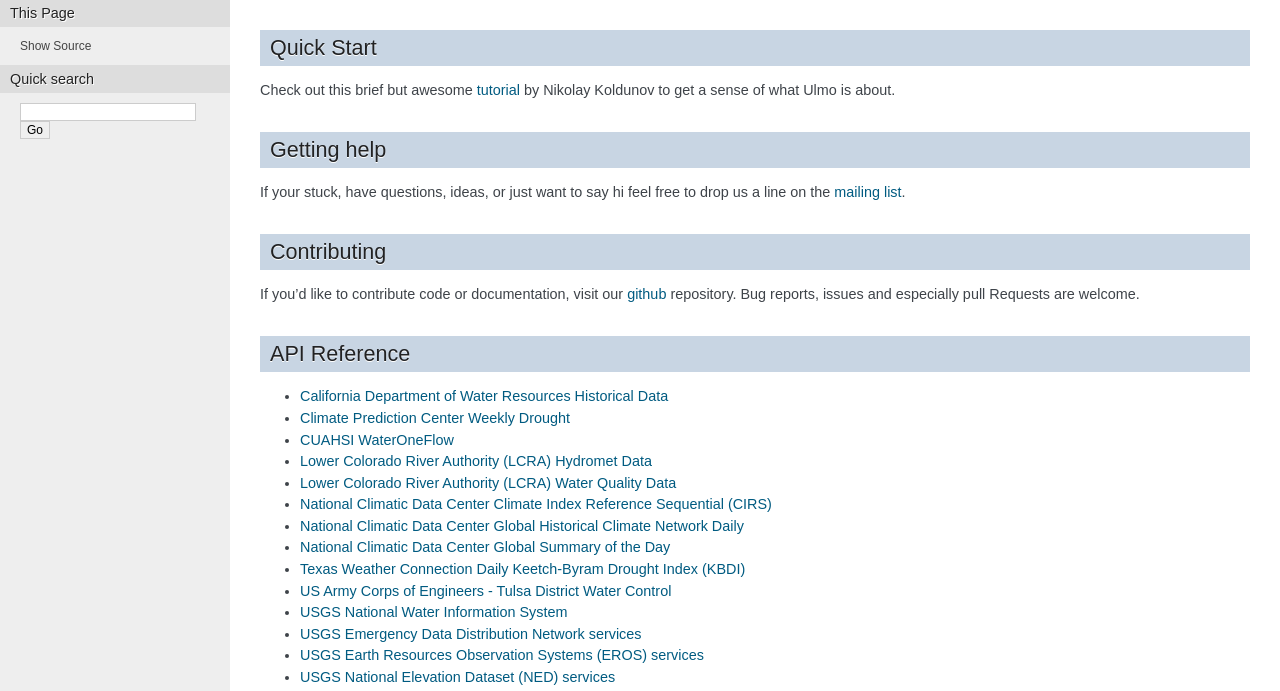
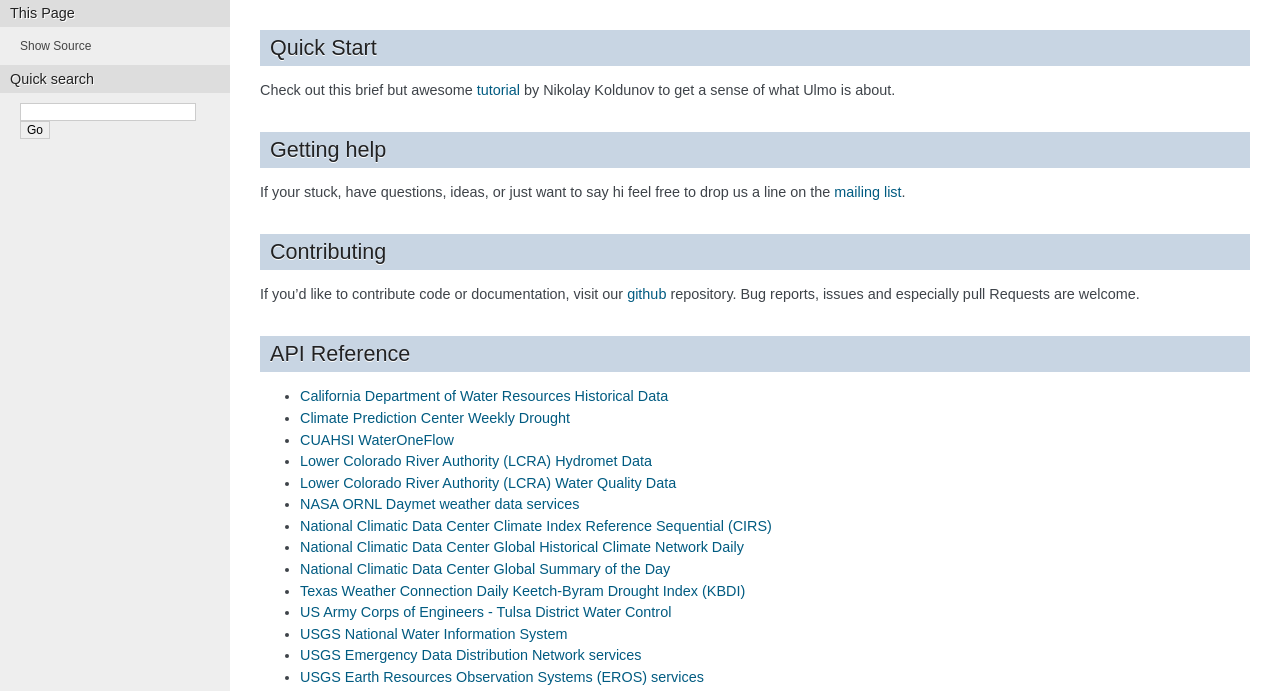
Before and after one commit to ulmo-dev/ulmo, a Sphinx documentation site: the page built from docs/index.rst, in a window 1280 px wide. Shown: the part 307-998 px from the top of the page. Built offline with Sphinx 7.4.7, drawn with Linux system fonts in a browser that asks for light colours.

Commit message:
Added NASA Daymet to api.rst

```diff
--- a/README.rst
+++ b/README.rst
@@ -35,10 +35,10 @@ Currently, ulmo supports the following datasets / services:
 - Climate Prediction Center Weekly Drought
 - CUAHSI WaterOneFlow
 - Lower Colorado River Authority Hydromet and Water Quality Data
+- NASA Daymet weather data
 - National Climatic Data Center Climate Index Reference Sequential (CIRS)
 - National Climatic Data Center Global Historical Climate Network Daily
 - National Climatic Data Center Global Summary of the Day
-- NASA Daymet weather data
 - Texas Weather Connection Daily Keetch-Byram Drought Index (KBDI)
 - US Army Corps of Engineers - Tulsa District Water Control
 - USGS National Water Information System
--- a/docs/api.rst
+++ b/docs/api.rst
@@ -33,6 +33,12 @@ Lower Colorado River Authority (LCRA) Water Quality Data
 ========================================================
 .. automodule:: ulmo.lcra.waterquality
    :members: get_sites, get_historical_data, get_recent_data, get_site_info
+
+
+NASA ORNL Daymet weather data services
+========================================================
+.. automodule:: ulmo.nasa.daymet
+   :members: get_variables, get_daymet_singlepixel
 
 
 National Climatic Data Center Climate Index Reference Sequential (CIRS)
```
